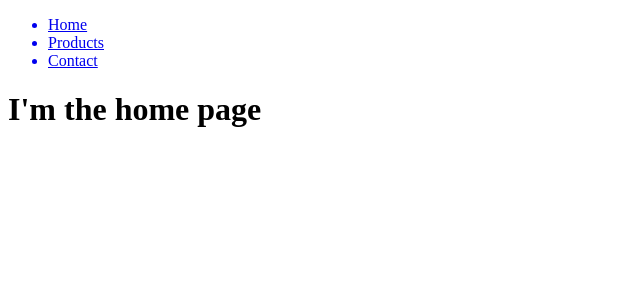
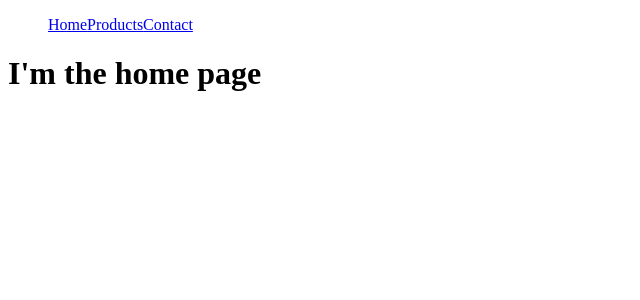
Before and after one commit to LauraToddCode/using-react-router, a React (Create React App) app: page / in a window 1280 px wide. Shown: the top 300 px of the page, without its empty margins (0-640 px from the left). Built offline with nearby package versions, Linux system fonts and the light colour scheme.

Commit message:
added homepage to package.json

```diff
--- a/package.json
+++ b/package.json
@@ -1,5 +1,6 @@
 {
   "name": "using-react-router",
+  "homepage": "https://lauratoddcode.github.io/using-react-router/",
   "version": "0.1.0",
   "private": true,
   "dependencies": {
@@ -14,6 +15,8 @@
   },
   "scripts": {
     "start": "react-scripts start",
+    "predeploy": "npm run build",
+    "deploy": "gh-pages -d build",
     "build": "react-scripts build",
     "test": "react-scripts test",
     "eject": "react-scripts eject"
@@ -35,5 +38,8 @@
       "last 1 firefox version",
       "last 1 safari version"
     ]
+  },
+  "devDependencies": {
+    "gh-pages": "^3.1.0"
   }
 }
--- a/src/components/Navbar.js
+++ b/src/components/Navbar.js
@@ -3,15 +3,9 @@ import { Link } from "react-router-dom";
 function Navbar() {
     return (
         <ul>
-            <Link to="/">
-                <li>Home</li>
-            </Link>
-            <Link to="/products">
-                <li>Products</li>
-            </Link>
-            <Link to="/contact">
-                <li>Contact</li>
-            </Link>
+            <Link to="/">Home</Link>
+            <Link to="/products">Products</Link>
+            <Link to="/contact">Contact</Link>
         </ul>
     )
 }
--- a/src/index.js
+++ b/src/index.js
@@ -1,7 +1,7 @@
 import React from "react";
 import ReactDOM from "react-dom";
 import App from "./App";
-import { BrowserRouter } from "react-router-dom"
+import { BrowserRouter } from "react-router-dom";
 
 ReactDOM.render(
     <BrowserRouter>
```
Also changed, not shown: 2 other files (tests, documents, lock files or other folders).
